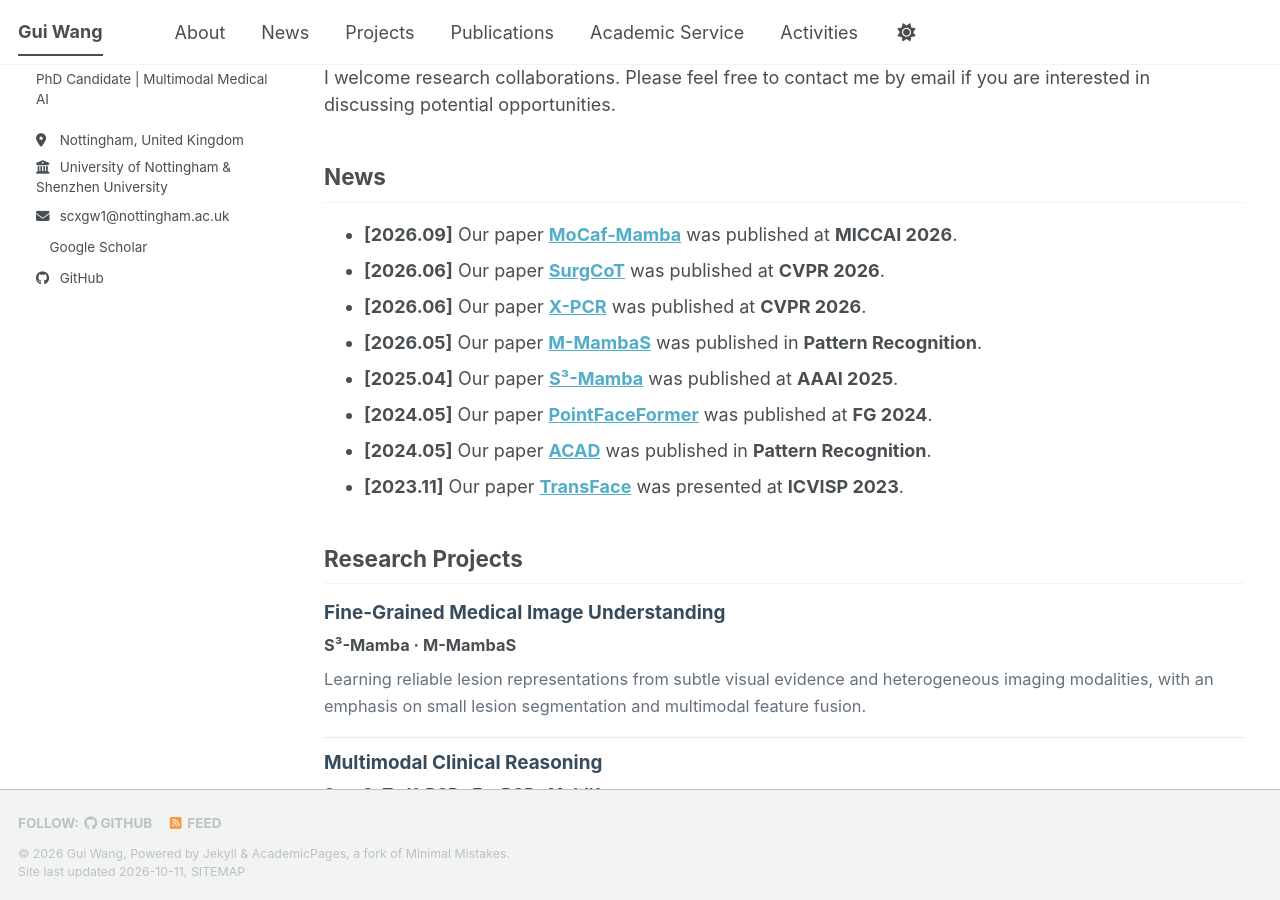
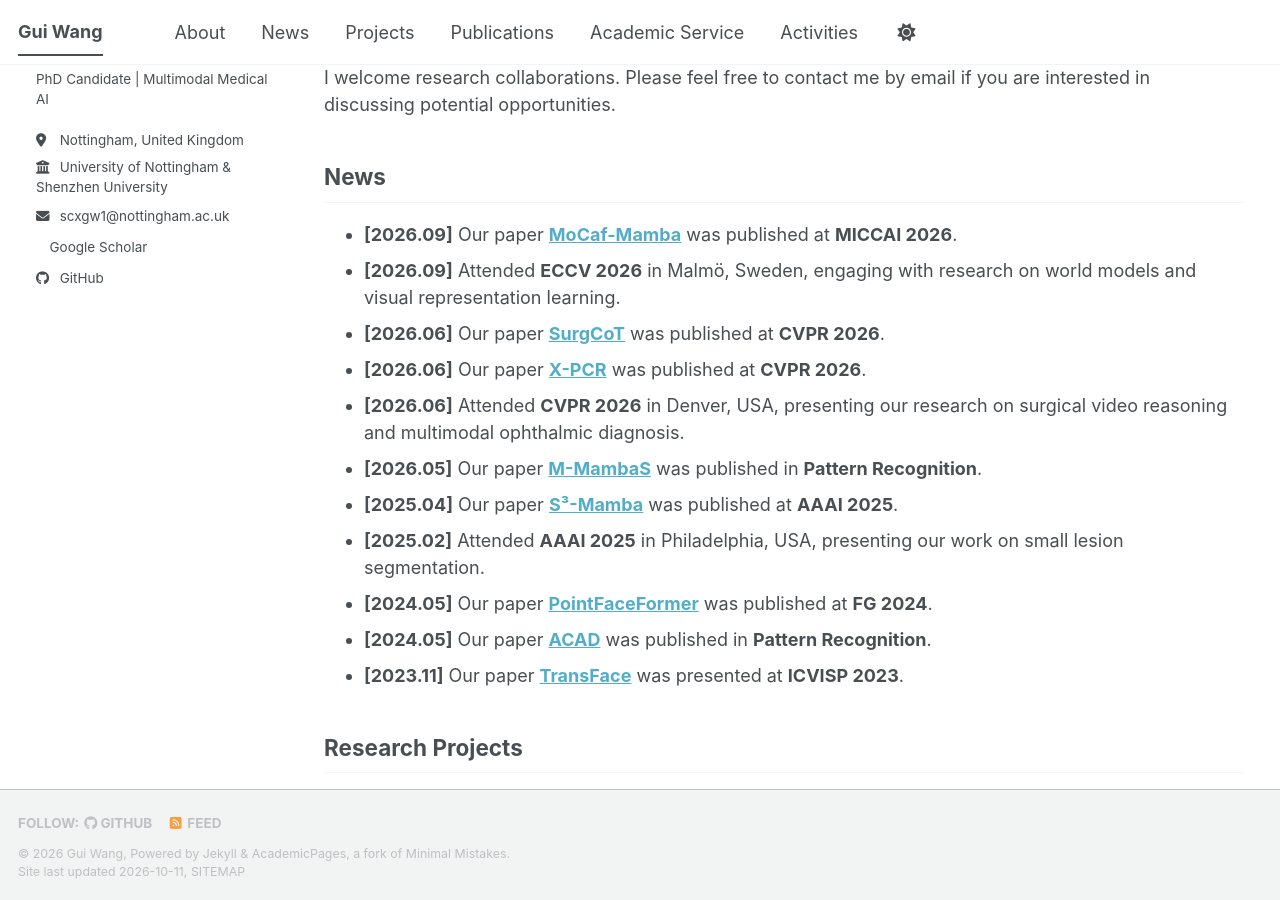
Before and after one commit to Erin668/Erin668.github.io, a Jekyll site: the page built from _pages/about.md, in a window 1280 px wide and 900 px high, scrolled down 383 px. Built offline with Jekyll 4.4.1, drawn with Linux system fonts in a browser that asks for light colours; a style sheet for code colours, icons or effects is not loaded.

Commit message:
Add ECCV CVPR and AAAI attendance milestones to News

```diff
--- a/_pages/about.md
+++ b/_pages/about.md
@@ -16,16 +16,17 @@ My research interests lie in **vision-language models, multimodal large language
 I welcome research collaborations. Please feel free to contact me by email if you are interested in discussing potential opportunities.
 
 ## News
-
 - **[2026.09]** Our paper [**MoCaf-Mamba**](https://papers.miccai.org/miccai-2026/0665-Paper3091.html) was published at **MICCAI 2026**.
+- **[2026.09]** Attended **ECCV 2026** in Malmö, Sweden, engaging with research on world models and visual representation learning.
 - **[2026.06]** Our paper [**SurgCoT**](https://openaccess.thecvf.com/content/CVPR2026/papers/Wang_SurgCoT_Advancing_Spatiotemporal_Reasoning_in_Surgical_Videos_through_a_Chain-of-Thought_CVPR_2026_paper.pdf) was published at **CVPR 2026**.
 - **[2026.06]** Our paper [**X-PCR**](https://openaccess.thecvf.com/content/CVPR2026/papers/Wang_X-PCR_A_Benchmark_for_Cross-modality_Progressive_Clinical_Reasoning_in_Ophthalmic_CVPR_2026_paper.pdf) was published at **CVPR 2026**.
+- **[2026.06]** Attended **CVPR 2026** in Denver, USA, presenting our research on surgical video reasoning and multimodal ophthalmic diagnosis.
 - **[2026.05]** Our paper [**M-MambaS**](https://doi.org/10.1016/j.patcog.2026.113923) was published in **Pattern Recognition**.
 - **[2025.04]** Our paper [**S³-Mamba**](https://doi.org/10.1609/aaai.v39i7.32824) was published at **AAAI 2025**.
+- **[2025.02]** Attended **AAAI 2025** in Philadelphia, USA, presenting our work on small lesion segmentation.
 - **[2024.05]** Our paper [**PointFaceFormer**](https://doi.org/10.1109/FG59268.2024.10581966) was published at **FG 2024**.
 - **[2024.05]** Our paper [**ACAD**](https://doi.org/10.1016/j.patcog.2023.110240) was published in **Pattern Recognition**.
 - **[2023.11]** Our paper [**TransFace**](https://scholar.google.com/citations?view_op=view_citation&user=3DSNjtcAAAAJ&citation_for_view=3DSNjtcAAAAJ:2osOgNQ5qMEC) was presented at **ICVISP 2023**.
-
 
 ## Research Projects
 
```
